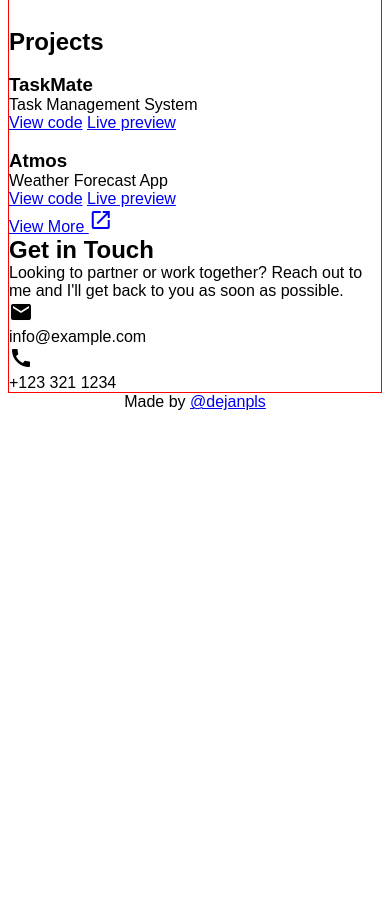
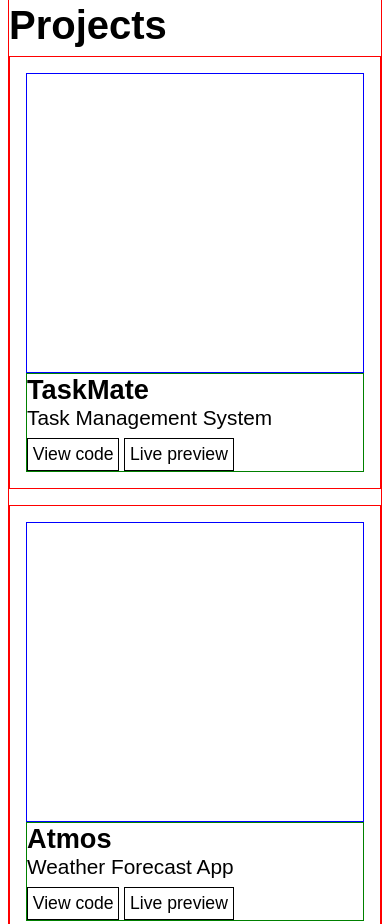
Before and after one commit to dejanpls/portfolio, a website built with webpack: page src/template.html in a window 390 px wide. Shown: the part 714-1638 px from the top of the page. Before the commit the page ends 1125 px from the top, so only its background shows below. Built offline with nearby package versions, Linux system fonts and the light colour scheme; a web font is replaced by a local one.

Commit message:
style: restructure projects section to be responsive on mobile devices

```diff
--- a/src/styles/main.css
+++ b/src/styles/main.css
@@ -13,7 +13,7 @@ main {
 
 header#about {
   display: flex;
-  margin: 5rem 0;
+  margin: 3rem 0;
   flex-wrap: wrap;
   width: 100%;
   border: 1px solid green;
@@ -71,3 +71,13 @@ div.cta > a {
 div.right-column > img {
   max-height: 300px;
 }
+
+@media (max-width: 620px) {
+  header#about {
+    gap: 1rem;
+  }
+
+  .right-column {
+    justify-content: center;
+  }
+}
--- /dev/null
+++ b/src/styles/projects.css
@@ -0,0 +1,63 @@
+div.cards {
+  display: flex;
+  flex-wrap: wrap;
+  justify-content: space-between;
+  gap: 1rem;
+}
+
+section#projects > h2 {
+  font-size: 2.5rem;
+  margin-bottom: 0.5rem;
+}
+
+section#projects > a {
+  border: 1px solid red;
+  margin-top: 1rem;
+  display: flex;
+  justify-content: center;
+}
+
+div.card {
+  min-width: 300px;
+  padding: 1rem;
+  display: flex;
+  flex-direction: column;
+  border: 1px solid red;
+  flex: 1 1 0;
+}
+
+.img-container {
+  height: 300px;
+  border: 1px solid blue;
+}
+
+div.info > h3 {
+  font-size: 1.7rem;
+}
+
+div.info > p {
+  font-size: 1.3rem;
+  width: 250px;
+}
+
+div.info-container {
+  border: 1px solid green;
+  display: flex;
+  justify-content: space-between;
+  align-items: center;
+  flex-wrap: wrap;
+  gap: 0.5rem;
+}
+
+div.links {
+  display: flex;
+  gap: 0.3rem;
+}
+
+div.links > a {
+  text-decoration: none;
+  color: black;
+  border: 1px solid black;
+  padding: 0.3rem;
+  font-size: 1.1rem;
+}
--- a/src/styles/style.css
+++ b/src/styles/style.css
@@ -1,3 +1,4 @@
 @import url('./general.css');
 @import url('./nav.css');
 @import url('./main.css');
+@import url('./projects.css');
--- a/src/template.html
+++ b/src/template.html
@@ -44,7 +44,10 @@
               <h1>Hey, I'm Dejan 👋🏻</h1>
               <h2>JavaScript Developer</h2>
               <div class="introduction">
-                <p>Hi, I'm Dejan and I build creative web apps with JS.</p>
+                <p>
+                  I build creative web apps with JS. Hope you find my work
+                  inspiring and helpful. God bless.
+                </p>
               </div>
 
               <div class="cta">
@@ -62,25 +65,37 @@
             </div>
           </header>
 
-          <section class="projects">
+          <section id="projects">
             <h2>Projects</h2>
             <div class="cards">
               <div class="card taskmate">
+                <div class="img-container">
                   <img src="#" alt="" />
+                </div>
+                <div class="info-container">
+                  <div class="info">
                     <h3 id="title">TaskMate</h3>
                     <p class="description">Task Management System</p>
-                <div>
+                  </div>
+                  <div class="links">
                     <a href="#">View code</a>
                     <a href="#">Live preview</a>
                   </div>
                 </div>
+              </div>
               <div class="card atmos">
+                <div class="img-container">
                   <img src="#" alt="" />
+                </div>
+                <div class="info-container">
+                  <div class="info">
                     <h3 id="title">Atmos</h3>
                     <p class="description">Weather Forecast App</p>
-                <div>
+                  </div>
+                  <div class="links">
                     <a href="#">View code</a>
                     <a href="#">Live preview</a>
+                  </div>
                 </div>
               </div>
             </div>
```
Lines whose indentation alone changed are shown as unchanged.
